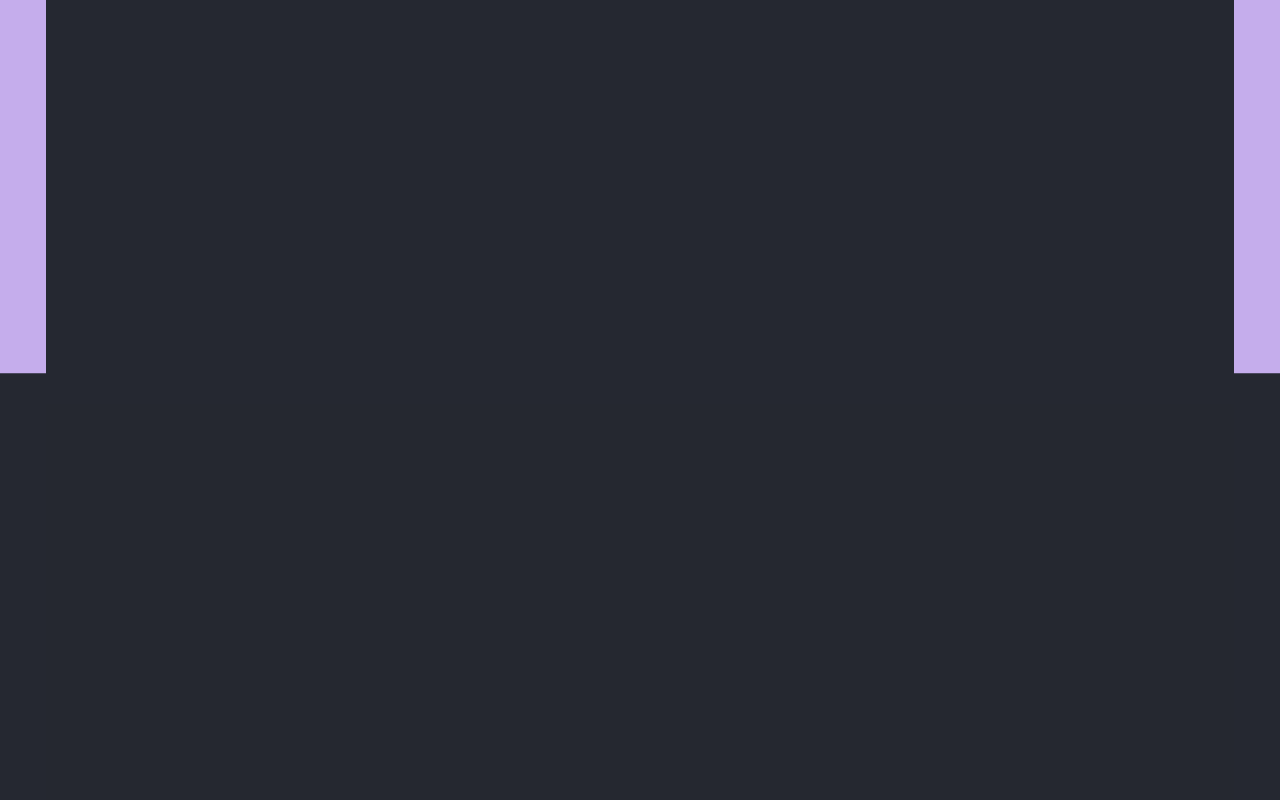
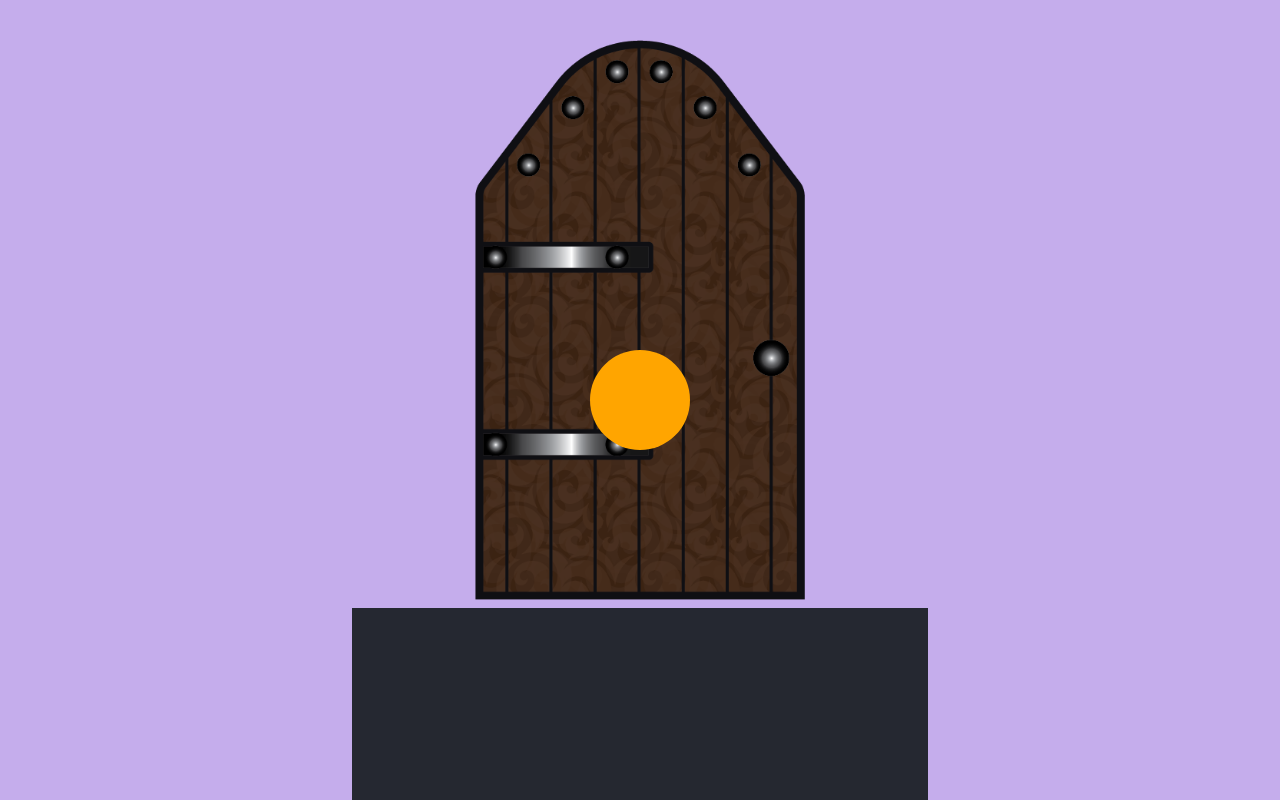
Before and after one commit to MeaganPeat/lockedRoomApp, a plain HTML site: page www/index.html in a window 1280 px wide. Drawn offline with Linux system fonts and the light colour scheme.

Commit message:
images and adding them

```diff
--- a/www/index.html
+++ b/www/index.html
@@ -46,16 +46,30 @@ frame.on("ready", function() {
     waiter.scale(8);
 
     //load assets here
-    frame.loadAssets(['key.png', 'lock.png', 'locked.png', 'unlocked.png'], "images/");
+    frame.loadAssets(['curtainsC.png', 'curtainsO.png', 'door.png', 'fan.png', 'fanK.png', 'floorCircles.png', 'key.png', 'lamp.png', 'lampH.png', 'lampP.png', 'lock.png', 'lockC.png', 'lockO.png', 'rug.png', 'safeC.png', 'safeO.png' ], "images/");
 
     frame.on('complete', function(){
         waiter.hide();
-        //store assets in an object
-        var assets = {key:frame.asset('key.png'),
-                      lock:frame.asset('lock.png'),
-                      locked:frame.asset('locked.png'),
-                      opened:frame.asset('unlocked.png')
-                     };
+        //store assets in an object to pass into veiw
+        var assets = {
+			curtainsC:frame.asset('curtainsC.png'),
+			curtainsO:frame.asset('curtainsO.png'),
+			door:frame.asset('door.png'),
+            fan:frame.asset('fan.png'),
+            fanK:frame.asset('fanK.png'),
+			floorCircles:frame.asset('floorCircles.png'),
+			key:frame.asset('key.png'),
+			lamp:frame.asset('lamp.png'),
+			lampH:frame.asset('lampH.png'),
+			lampP:frame.asset('lampP.png'),
+			lock:frame.asset('lock.png'),
+			lockC:frame.asset('lockC.png'),
+			lockO:frame.asset('lockO.png'),
+		  	rug:frame.asset('rug.png'),
+            safeC:frame.asset('safeC.png'),
+            safe:frame.asset('safeO.png')
+		};
+        zog('assets loaded');
 
         var interiorDecorator = new zim.LayoutManager;
         var pageList = app.makePages(stage, stageW, stageH, interiorDecorator, assets);
--- a/www/js/MVC/controller.js
+++ b/www/js/MVC/controller.js
@@ -55,7 +55,7 @@ var app = function(app){
 
         var inventory = pageList.inventory;
         var inventoryBox = pageList.inventory.box;
-        var textBox = pageList.inventory.textBox;
+        //var textBox = pageList.inventory.textBox;
         //var front = pageList.front;
         var ball = pageList.front.testBall;
         ball.drag();
@@ -65,7 +65,8 @@ var app = function(app){
         safeY = ball.y;
 
         ball.on('pressup', function(){
-                checkTextBox(ball);
+                //checkTextBox(ball);
+            zog('drop');
                 checkInventory(ball);
         });
 
@@ -91,12 +92,12 @@ var app = function(app){
             stage.update();
         }
 
-        function checkTextBox(obj){
-            if(obj.hitTestBounds(textBox)){
-                zim.move(obj, safeX, safeY, 500);
-            }
-
-        }
+//        function checkTextBox(obj){
+//            if(obj.hitTestBounds(textBox)){
+//                zim.move(obj, safeX, safeY, 500);
+//            }
+//
+//        }
 
 
 //        zim.Ticker.add(function(){
--- a/www/js/MVC/view.js
+++ b/www/js/MVC/view.js
@@ -1,9 +1,6 @@
 var app = function(app){
     app.makePages = function(stage, stageW, stageH, layoutManager, assets){
         var pageList = {};
-
-        var key = assets.key;
-        //stage.addChild(key);
 
 
 ///``~~~~~~~~~~~~~``//COLOURS//``~~~~~~~~~~~~~``//
@@ -32,11 +29,9 @@ var app = function(app){
         front.name = "Front Wall";
 
         //~~//ASSETS//~~//
-        var frontButton = new zim.Button({
-            color: "blue",
-            label:front.name
-        }).addTo(front);
 
+        var door = assets.door;
+        door.addTo(front);
 
         var testBall = new zim.Circle(50, "orange")
             .addTo(front)
@@ -51,7 +46,7 @@ var app = function(app){
         var frontDesign = new zim.Layout({
             holder:front,
             regions:[
-                {object: frontButton, marginTop:5, maxWidth:80, height:15, align:"center", valign:"top"},
+                {object: door, marginTop:5, maxWidth:80, height:70, align:"center", valign:"top"},
                 {object: box, marginTop:1, align:"center", valign:"top"}
             ],
             lastMargin:0,
@@ -67,10 +62,8 @@ var app = function(app){
         left.name = "Left Wall";
 
         //~~//ASSETS//~~//
-        var leftButton = new zim.Button({
-            color: "red",
-            label:left.name
-        }).addTo(left);
+        var curtains = assets.curtainsC;
+        curtains.addTo(left);
 
         var boxl = box.clone();
         boxl.addTo(left)
@@ -80,7 +73,7 @@ var app = function(app){
         var leftDesign = new zim.Layout({
             holder:left,
             regions:[
-                {object: leftButton, marginTop:5, maxWidth:80, height:15, align:"center", valign:"top"},
+                {object: curtains, marginTop:5, maxWidth:80, height:70, align:"center", valign:"top"},
                 {object: boxl, marginTop:1, align:"center", valign:"top"}
             ],
             lastMargin:0,
@@ -96,11 +89,12 @@ var app = function(app){
         right.name = "Right Wall";
 
         //~~//ASSETS//~~//
-        var rightButton = new zim.Button({
-            color: "purple",
-            label:right.name
-        }).addTo(right);
-        rightButton.x+=100;
+
+        var lamp = new zim.Container(stageW, stageH).addTo(right);
+        var lampP = assets.lampP.addTo(lamp);
+        var lampH = assets.lampH.addTo(lamp);
+
+        var lamp = assets.lampH.addTo(right);
 
         var boxr = box.clone();
         boxr.addTo(right)
@@ -110,7 +104,7 @@ var app = function(app){
         var rightDesign = new zim.Layout({
             holder:right,
             regions:[
-                {object: rightButton, marginTop:5, maxWidth:80, height:15, align:"center", valign:"top"},
+                {object: lamp, marginTop:5, width: 90, maxWidth:100, height:70, align:"center", valign:"top"},
                 {object: boxr, marginTop:1, align:"center", valign:"top"}
             ],
             lastMargin:0,
@@ -223,16 +217,16 @@ var app = function(app){
         .addTo(inventory).pos(0, stageH - 300);
 
 
-        var textBox = pageList.inventory.textBox = box.clone();
-        textBox.addTo(inventory).pos(0, 0);
+//        var textBox = pageList.inventory.textBox = box.clone();
+//        textBox.addTo(inventory).pos(0, 0);
 
         box.alpha=0.01;
 
         var inventoryLayout = new zim.Layout({
             holder:inventory,
             regions:[
-                {object:textBox, marginTop:0, maxWidth:100, minWidth:100 },
-                {object:box, marginTop:1, align:"center", valign:"top"}
+                //{object:textBox, marginTop:0, maxWidth:100, minWidth:100 },
+                {object:box, marginTop:80, align:"center", valign:"top"}
 
             ],
             lastMargin:0,
```
Also changed, not shown: www/images/curtainsC.png (added), www/images/curtainsO.png (added), www/images/door.png (added), www/images/fan.png (added), www/images/fanK.png (added), www/images/floorCircles.png (added), www/images/lamp.png (added), www/images/lampH.png (added), www/images/lampP.png (added), www/images/lockC.png (renamed from www/images/locked.png), www/images/lockO.png (renamed from www/images/unlocked.png), www/images/rug.png (added), www/images/safeC.png (added), www/images/safeO.png (added), 1 other file.
